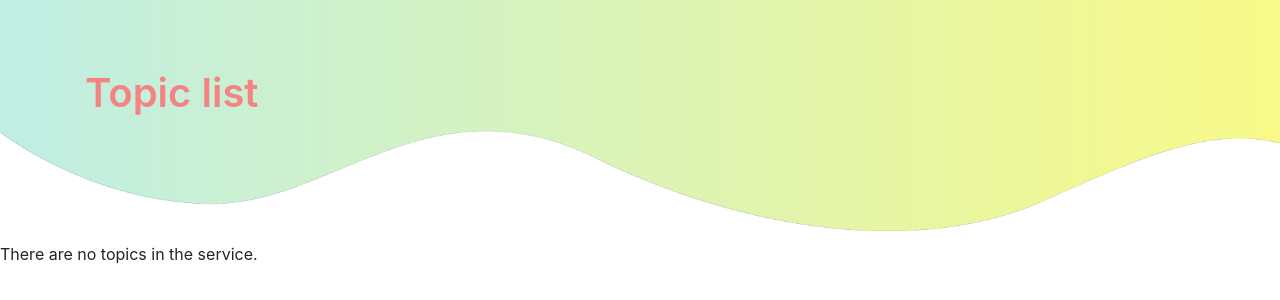
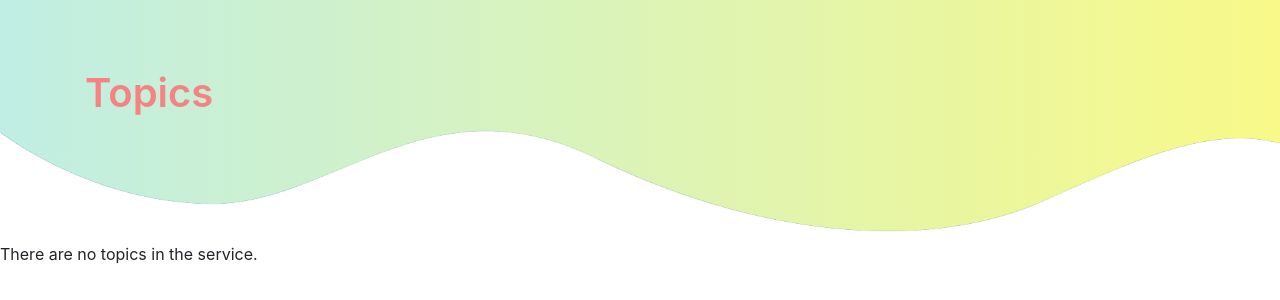
Before and after one commit to ada-krav/good-news, a Django app: page /topics/ in a window 1280 px wide. Shown: the part 100-400 px from the top of the page. Run offline with Django 4.2, Linux system fonts and the light colour scheme; the visitor is signed in with stand-in values (Sample User, id 1); data that the repository does not hold is empty; some libraries are stand-ins or nearby versions.

Commit message:
fix names of list views on html-templates

```diff
--- a/templates/agency/redactor_list.html
+++ b/templates/agency/redactor_list.html
@@ -8,7 +8,7 @@
       <div class="row">
         <div class="col-md-6">
           <h1 class="banner-title regular-title">
-            Redactor List
+            Redactors
 
           </h1>
         </div>
--- a/templates/agency/topic_list.html
+++ b/templates/agency/topic_list.html
@@ -7,7 +7,7 @@
       <div class="row">
         <div class="col-md-6">
           <h1 class="banner-title regular-title">
-            Topic list
+            Topics
           </h1>
         </div>
       </div>
```
